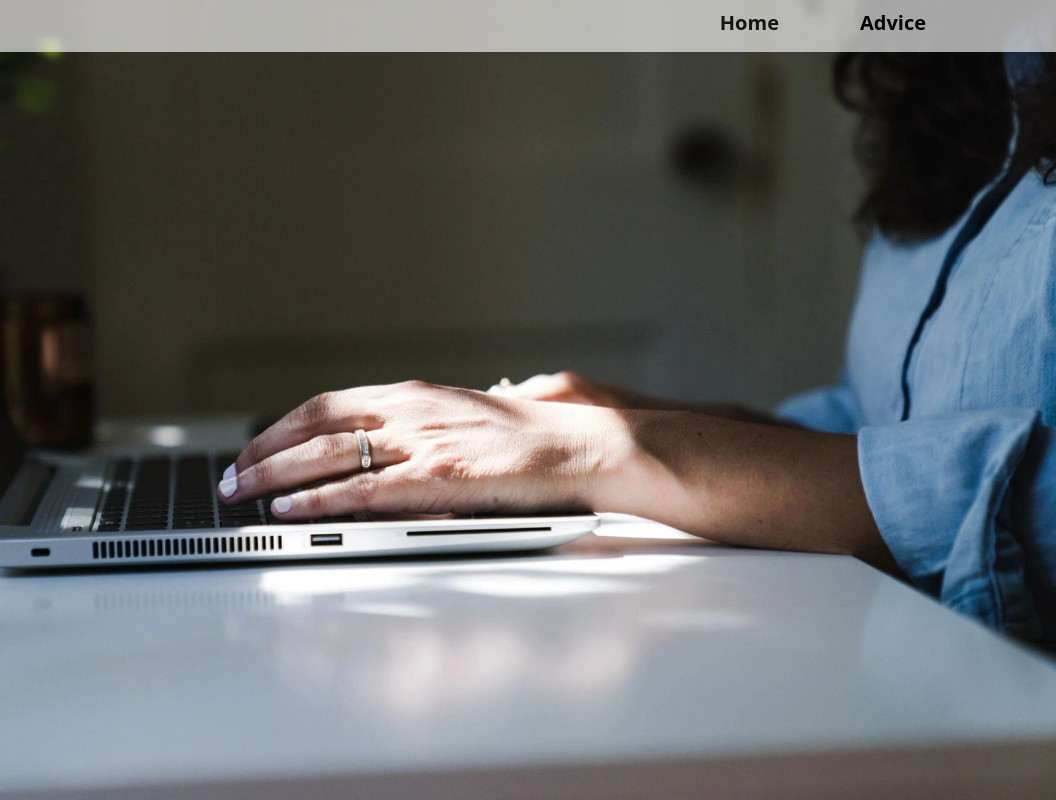
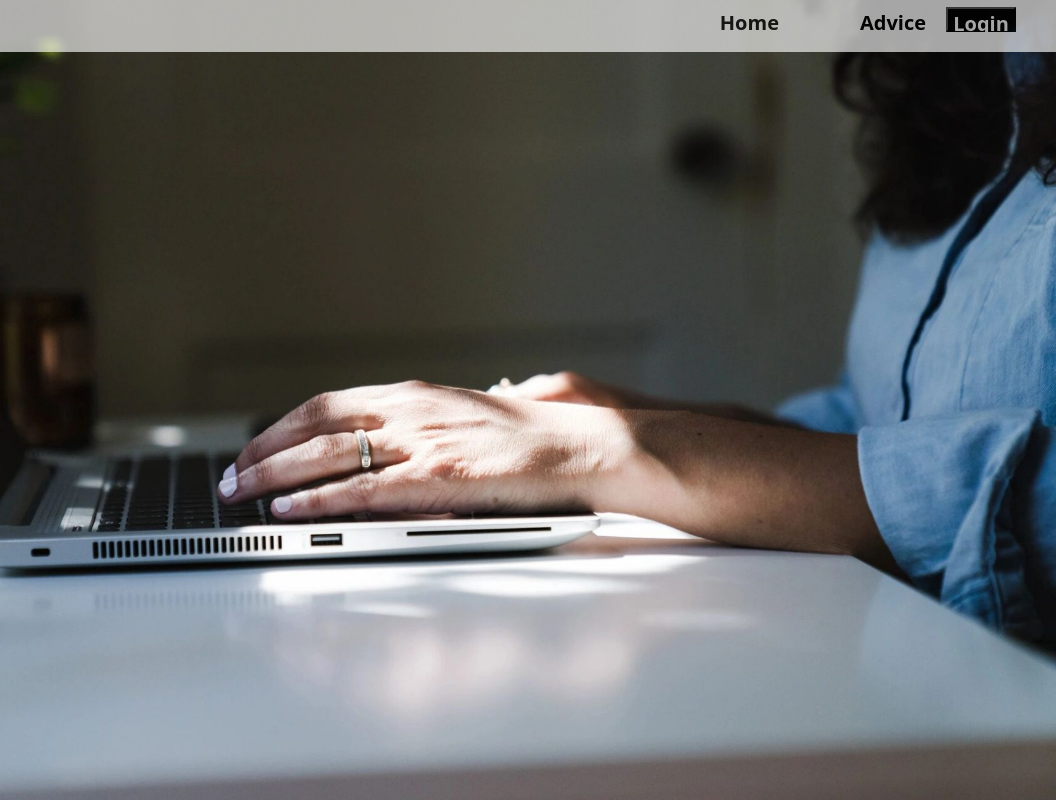
Before and after one commit to KailashKumarx7/CMS_Proj, a plain HTML site: page index.html in a window 1280 px wide. Shown: the full height of the page, 224-1280 px from the left. Drawn offline with nearby package versions, Linux system fonts and the light colour scheme; a small style sheet from the web is missing.

Commit message:
log commit

```diff
--- a/css/style.css
+++ b/css/style.css
@@ -1,3 +1,4 @@
+@import url('https://fonts.googleapis.com/css2?family=Poppins:wght@400;500;600;700;800;900&display=swap');
 * {
     padding: 0;
     margin: 0;
@@ -74,6 +75,34 @@ ul.ul-list{
 
 }
 
+.top-btn{
+    position: absolute;
+    right: 40px;
+    top: 7px;
+    height: 25px;
+    width: 70px;
+    background: black;
+}
+
+.log-top-button{
+
+    background: black;
+
+    width: 100%;
+    height: 100%;
+
+
+}
+
+.log-top-button a{
+    color: white;
+    opacity: 100%;
+    font-size: 20px;
+    font-weight: bold;
+    text-decoration: none;
+    /* font-family: sans-serif; */
+}
+
 #access ul {
     font-size: 13px;
     list-style: none;
--- a/index.html
+++ b/index.html
@@ -34,6 +34,12 @@
                 </ul>
             </div>
 
+            <div class="top-btn">
+            <button class="log-top-button">
+               <a href="">Login</a>
+            </button>
+
+            </div>
 
         </nav>
 
```
